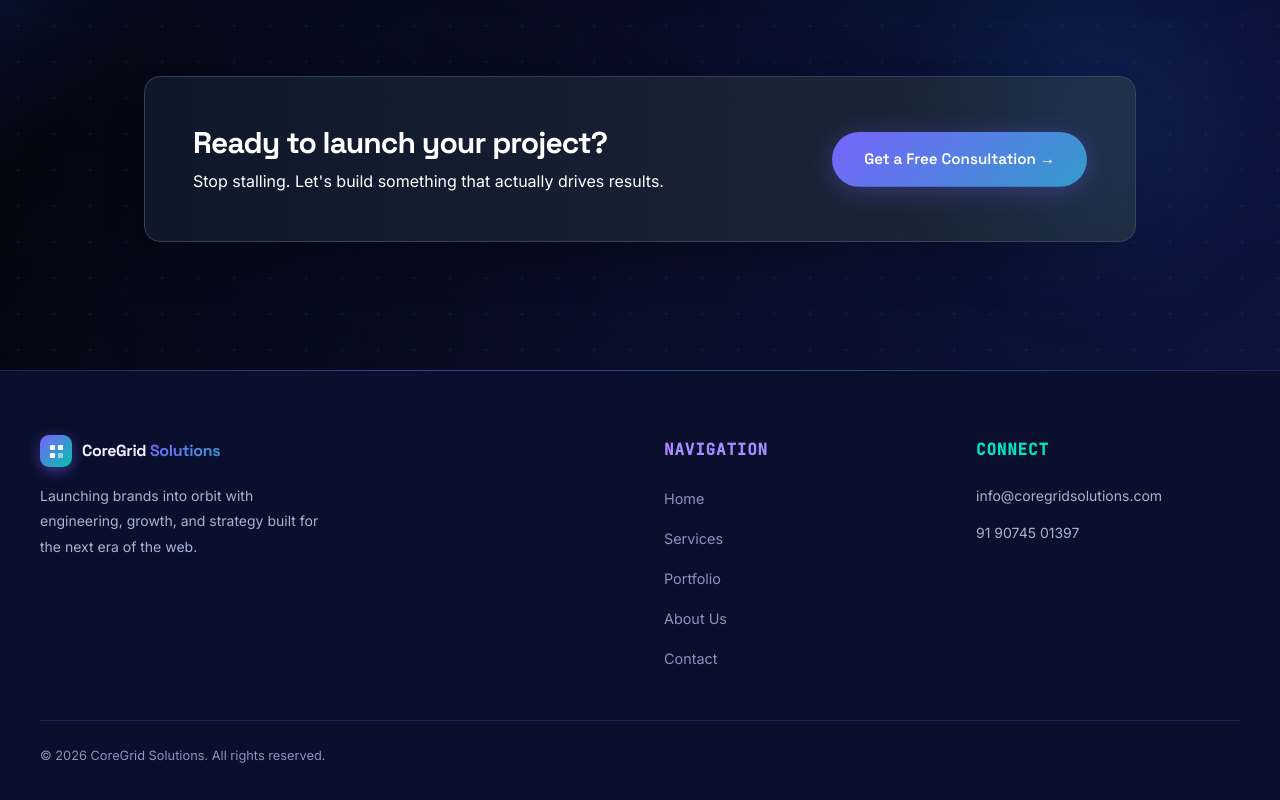
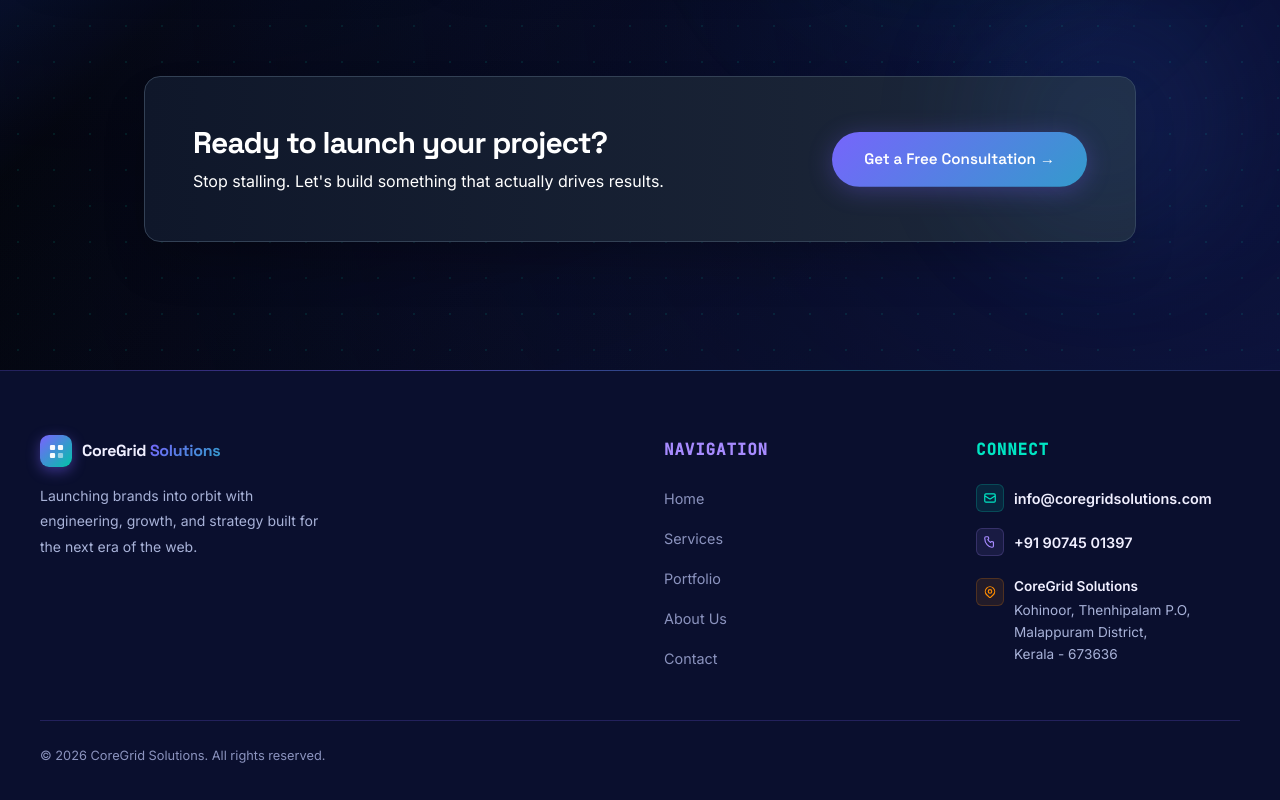
Before and after one commit to Ajin216/CoreGrid-Solutions, an Angular app: page /about in a window 1280 px wide. Shown: the part 2101-2901 px from the top of the page. Built offline with nearby package versions, Linux system fonts and the light colour scheme.

Commit message:
suggested Updates

```diff
--- a/src/app/pages/about/about.component.html
+++ b/src/app/pages/about/about.component.html
@@ -237,7 +237,7 @@
         </div>
 
         <div class="relative z-10 shrink-0">
-          <a routerLink="/contact" class="btn-primary shadow-lg hover:-translate-y-1 transition-transform duration-300">
+          <a routerLink="/contact" class="btn-primary cta-btn shadow-lg hover:-translate-y-1 transition-transform duration-300">
             Get a Free Consultation →
           </a>
         </div>
--- a/src/app/pages/home/home.component.html
+++ b/src/app/pages/home/home.component.html
@@ -599,7 +599,7 @@
           Let's talk strategy. Launch your project with a team engineered for scale.
         </p>
         <a routerLink="/contact"
-          class="inline-flex items-center justify-center gap-3 px-8 py-4 rounded-full bg-white text-[#7B61FF] font-heading font-bold text-lg shadow-[0_8px_30px_rgba(0,0,0,0.15)] hover:shadow-[0_12px_40px_rgba(255,255,255,0.4)] hover:-translate-y-1 transition-all duration-300">
+          class="cta-btn inline-flex items-center justify-center gap-3 px-8 py-4 rounded-full bg-white text-[#7B61FF] font-heading font-bold text-lg shadow-[0_8px_30px_rgba(0,0,0,0.15)] hover:shadow-[0_12px_40px_rgba(255,255,255,0.4)] hover:-translate-y-1 transition-all duration-300">
           Start Your Project
           <svg width="20" height="20" fill="none" stroke="currentColor" stroke-width="2.5" viewBox="0 0 24 24">
             <path stroke-linecap="round" stroke-linejoin="round" d="M14 5l7 7m0 0l-7 7m7-7H3" />
--- a/src/app/pages/portfolio/portfolio.component.html
+++ b/src/app/pages/portfolio/portfolio.component.html
@@ -1,8 +1,7 @@
 <main class="bg-[#02040a] min-h-screen">
   <app-banner badgeText="Our Portfolio" title="Explore Our" highlightTitle="Success Stories"
     quote="Design is not just what it looks like and feels like. Design is how it works." dataValue1="" dataLabel1=""
-    dataValue2="" dataLabel2="" formTitle="Start Your Project" formButtonText="Get Started"
-    serviceName="services">
+    dataValue2="" dataLabel2="" formTitle="Start Your Project" formButtonText="Get Started" serviceName="services">
   </app-banner>
   <!-- Portfolio Section -->
   <section class="ag-section exact-navy-gradient animate-section-wrapper" style="position:relative;overflow:hidden;">
@@ -236,7 +235,7 @@
 
             <a href="https://mobi-shop-six.vercel.app/" target="_blank" class="btn-outline"
               style="padding:8px 20px;font-size:0.8rem;color:#8B5CF6;border-color:#8B5CF6;display:inline-block;transition:all 0.3s ease;">
-              View Showcase →
+              Visit Live Site →
             </a>
           </div>
         </div>
@@ -253,7 +252,7 @@
         <p class="text-white text-lg mb-8 max-w-2xl relative z-10">
           Let's build something extraordinary together. Get a custom quote tailored to your specific business needs.
         </p>
-        <a routerLink="/contact" class="btn-primary relative z-10">Get a Quote →</a>
+        <a routerLink="/contact" class="btn-primary cta-btn relative z-10">Get a Quote →</a>
       </div>
 
     </div>
--- a/src/app/pages/services/services.component.css
+++ b/src/app/pages/services/services.component.css
@@ -356,10 +356,18 @@
   }
 }
 
-/* Apply rotation to each card */
+/* Apply rotation and layout to each card */
 #service-offer-grid>.ag-card {
   animation: cardFlipDarken 28s ease-in-out infinite;
   transform-origin: center center;
+  display: flex !important;
+  flex-direction: column !important;
+  height: 100% !important;
+}
+
+#service-offer-grid>.ag-card p {
+  flex-grow: 1 !important;
+  margin-bottom: 20px !important;
 }
 
 /* Dark navy overlay — above card background (z-index:1), below card content (z-index:2) */
--- a/src/app/pages/services/services.component.html
+++ b/src/app/pages/services/services.component.html
@@ -36,8 +36,8 @@
         <p class="text-white" style="font-size:1rem;max-width:420px;">
           From zero to orbit — we cover every layer of your digital stack with precision.
         </p>
-      </div> <!-- Grid — asymmetric stagger -->
-      <div id="service-offer-grid" class="grid grid-cols-1 sm:grid-cols-2 lg:grid-cols-4 gap-6 items-start">
+      </div> <!-- Grid — symmetric stretch layout -->
+      <div id="service-offer-grid" class="grid grid-cols-1 sm:grid-cols-2 lg:grid-cols-4 gap-x-6 gap-y-12 items-stretch">
 
         <!-- Web Dev -->
         <div class="ag-card ag-float card-webdev" style="--card-theme: #00E5C3;">
--- a/src/app/shared/components/footer/footer.component.html
+++ b/src/app/shared/components/footer/footer.component.html
@@ -55,9 +55,52 @@
       <!-- Connect -->
       <div>
         <div class="mono-tag teal" style="margin-bottom:20px;color:var(--ag-teal);">Connect</div>
-        <ul style="list-style:none;padding:0;margin:0;display:flex;flex-direction:column;gap:12px;">
-          <li style="color:#A8B2D8;font-size:0.875rem;">info&#64;coregridsolutions.com</li>
-          <li style="color:#A8B2D8;font-size:0.875rem;">91 90745 01397</li>
+        <ul style="list-style:none;padding:0;margin:0;display:flex;flex-direction:column;gap:16px;">
+          <!-- Email -->
+          <li style="display:flex;align-items:center;gap:10px;">
+            <span style="display:flex;align-items:center;justify-content:center;width:28px;height:28px;border-radius:6px;background:rgba(0,229,195,0.1);border:1px solid rgba(0,229,195,0.2);flex-shrink:0;">
+              <svg width="14" height="14" fill="none" stroke="#00E5C3" stroke-width="2" viewBox="0 0 24 24">
+                <path stroke-linecap="round" stroke-linejoin="round" d="M3 8l7.89 5.26a2 2 0 002.22 0L21 8M5 19h14a2 2 0 002-2V7a2 2 0 00-2-2H5a2 2 0 00-2 2v10a2 2 0 002 2z" />
+              </svg>
+            </span>
+            <a href="mailto:info&#64;coregridsolutions.com"
+               style="color:#F0EFFF;font-size:0.9rem;font-weight:600;transition:color 0.2s, text-shadow 0.2s;text-decoration:none;"
+               onmouseenter="this.style.color='#00E5C3';this.style.textShadow='0 0 8px rgba(0,229,195,0.4)'"
+               onmouseleave="this.style.color='#F0EFFF';this.style.textShadow='none'">
+              info&#64;coregridsolutions.com
+            </a>
+          </li>
+
+          <!-- Phone -->
+          <li style="display:flex;align-items:center;gap:10px;">
+            <span style="display:flex;align-items:center;justify-content:center;width:28px;height:28px;border-radius:6px;background:rgba(167,139,255,0.1);border:1px solid rgba(167,139,255,0.2);flex-shrink:0;">
+              <svg width="14" height="14" fill="none" stroke="#A78BFF" stroke-width="2" viewBox="0 0 24 24">
+                <path stroke-linecap="round" stroke-linejoin="round" d="M3 5a2 2 0 012-2h3.28a1 1 0 01.94.725l.548 2.2a1 1 0 01-.321.988l-1.305.98a10.582 10.582 0 004.872 4.872l.98-1.305a1 1 0 01.988-.321l2.2.548a1 1 0 01.725.94V19a2 2 0 01-2 2h-1C9.716 21 3 14.284 3 6V5z" />
+              </svg>
+            </span>
+            <a href="tel:+919074501397"
+               style="color:#F0EFFF;font-size:0.9rem;font-weight:600;transition:color 0.2s, text-shadow 0.2s;text-decoration:none;"
+               onmouseenter="this.style.color='#A78BFF';this.style.textShadow='0 0 8px rgba(167,139,255,0.4)'"
+               onmouseleave="this.style.color='#F0EFFF';this.style.textShadow='none'">
+              +91 90745 01397
+            </a>
+          </li>
+
+          <!-- Address -->
+          <li style="display:flex;align-items:flex-start;gap:10px;margin-top:4px;">
+            <span style="display:flex;align-items:center;justify-content:center;width:28px;height:28px;border-radius:6px;background:rgba(255,140,0,0.1);border:1px solid rgba(255,140,0,0.2);margin-top:2px;flex-shrink:0;">
+              <svg width="14" height="14" fill="none" stroke="#FF8C00" stroke-width="2" viewBox="0 0 24 24">
+                <path stroke-linecap="round" stroke-linejoin="round" d="M17.657 16.657L13.414 20.9a1.998 1.998 0 01-2.827 0l-4.244-4.243a8 8 0 1111.314 0z" />
+                <path stroke-linecap="round" stroke-linejoin="round" d="M15 11a3 3 0 11-6 0 3 3 0 016 0z" />
+              </svg>
+            </span>
+            <div style="color:#A8B2D8;font-size:0.85rem;line-height:1.6;font-family:'Inter',sans-serif;">
+              <strong style="color:#F0EFFF;font-weight:600;display:block;margin-bottom:2px;">CoreGrid Solutions</strong>
+              Kohinoor, Thenhipalam P.O,<br>
+              Malappuram District,<br>
+              Kerala - 673636
+            </div>
+          </li>
         </ul>
       </div>
 
--- a/src/styles.css
+++ b/src/styles.css
@@ -1015,4 +1015,17 @@ body::after {
     transform: none !important;
     box-shadow: 0 4px 16px rgba(0, 0, 0, 0.4) !important;
   }
+
+  /* 7. Reduce form button size according to form size on mobile */
+  form button,
+  form button[type="submit"] {
+    padding: 12px 24px !important;
+    font-size: 0.95rem !important;
+  }
+
+  /* 8. Reduce Call to Action banner button sizes on mobile */
+  .cta-btn {
+    padding: 12px 24px !important;
+    font-size: 0.95rem !important;
+  }
 }
```
